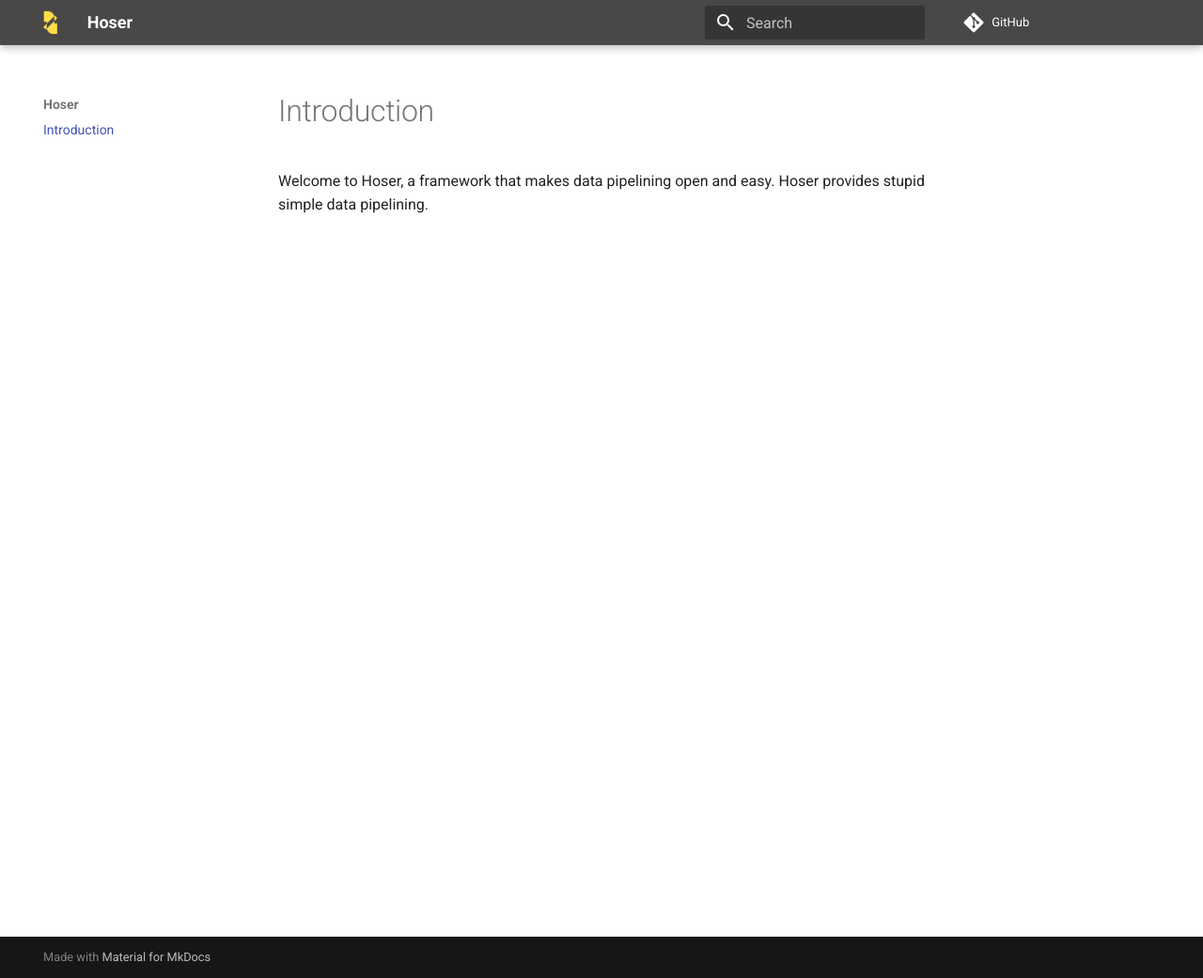
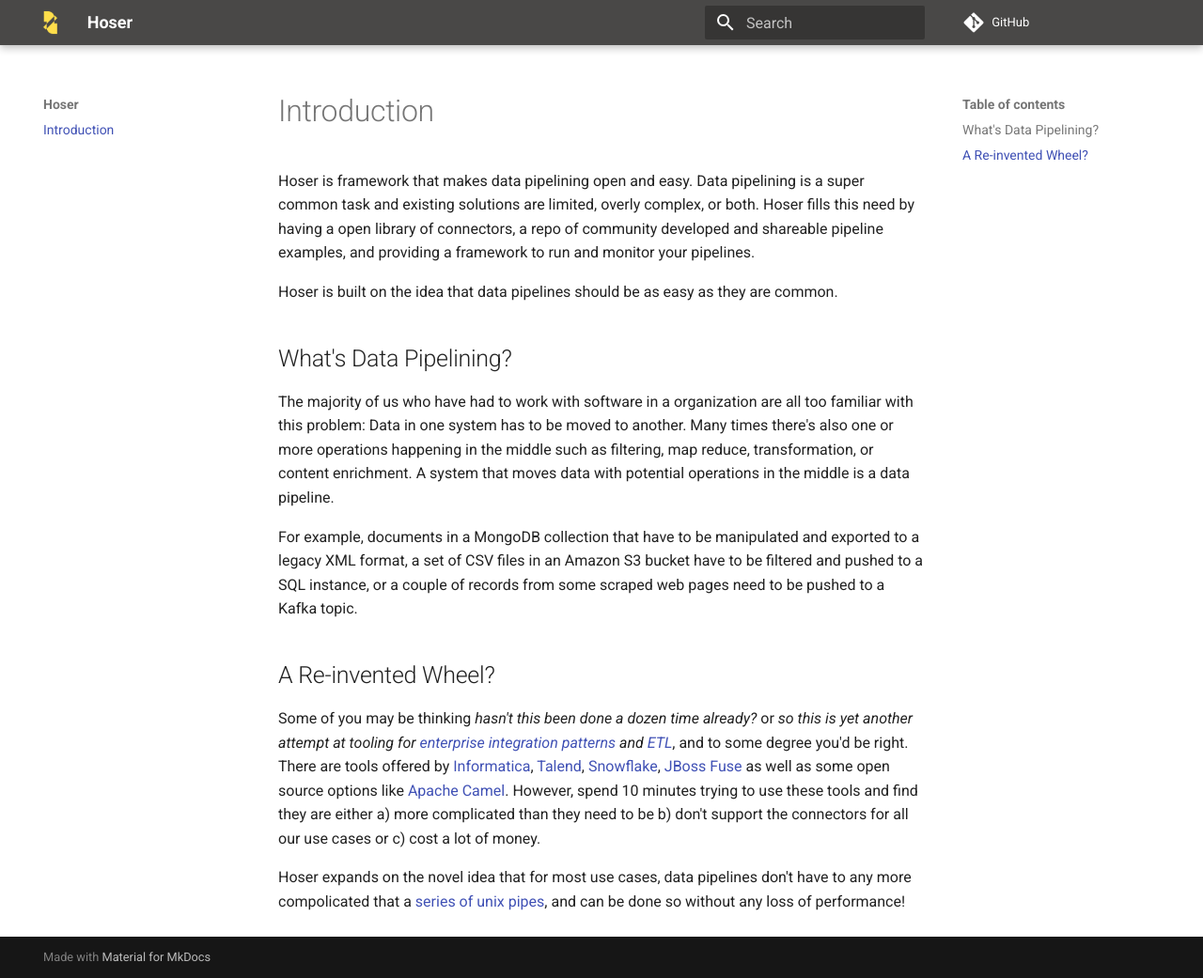
Before and after one commit to hoser-io/hoser-docs, an MkDocs documentation site: the page built from docs/index.md, in a window 1280 px wide and 1041 px high. Shown: the whole window at 94% size. Built offline with MkDocs 1.6.1 and Material for MkDocs 9.7.7, drawn with Linux system fonts in a browser that asks for light colours; comment, search, counter and statistics services are not loaded.

Commit message:
Adds more content regarding vision
Added more content to describe vision and differentiators for Hoser. The GitHub Pages
 link in the README was incorrect as well so fixed it to use proper link.

```diff
--- a/docs/index.md
+++ b/docs/index.md
@@ -1,2 +1,14 @@
 # Introduction
-Welcome to Hoser, a framework that makes data pipelining open and easy. Hoser provides stupid simple data pipelining.
+Hoser is framework that makes data pipelining open and easy. Data pipelining is a super common task and existing solutions are limited, overly complex, or both. Hoser fills this need by having a open library of connectors, a repo of community developed and shareable pipeline examples, and providing a framework to run and monitor your pipelines.
+
+Hoser is built on the idea that data pipelines should be as easy as they are common.
+
+## What's Data Pipelining?
+The majority of us who have had to work with software in a organization are all too familiar with this problem: Data in one system has to be moved to another. Many times there's also one or more operations happening in the middle such as filtering, map reduce, transformation, or content enrichment. A system that moves data with potential operations in the middle is a data pipeline.
+
+For example, documents in a MongoDB collection that have to be manipulated and exported to a legacy XML format, a set of CSV files in an Amazon S3 bucket have to be filtered and pushed to a SQL instance, or a couple of records from some scraped web pages need to be pushed to a Kafka topic.
+
+## A Re-invented Wheel?
+Some of you may be thinking *hasn't this been done a dozen time already?* or *so this is yet another attempt at tooling for [enterprise integration patterns](https://www.enterpriseintegrationpatterns.com/) and [ETL](https://www.informatica.com/resources/articles/what-is-etl.html)*, and to some degree you'd be right. There are tools offered by [Informatica](https://www.informatica.com/), [Talend](https://www.talend.com/), [Snowflake](https://www.snowflake.com/), [JBoss Fuse](https://access.redhat.com/documentation/en-us/red_hat_jboss_fuse/6.2.1/html/getting_started/index) as well as some open source options like [Apache Camel](https://camel.apache.org/). However, spend 10 minutes trying to use these tools and find they are either a) more complicated than they need to be b) don't support the connectors for all our use cases or c) cost a lot of money.
+
+Hoser expands on the novel idea that for most use cases, data pipelines don't have to any more compolicated that a [series of unix pipes](https://adamdrake.com/command-line-tools-can-be-235x-faster-than-your-hadoop-cluster.html), and can be done so without any loss of performance!
```
Also changed, not shown: README.md (+2 -2 lines).
